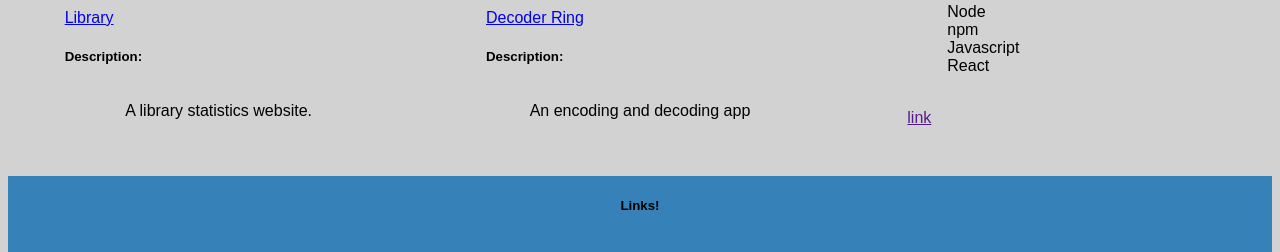
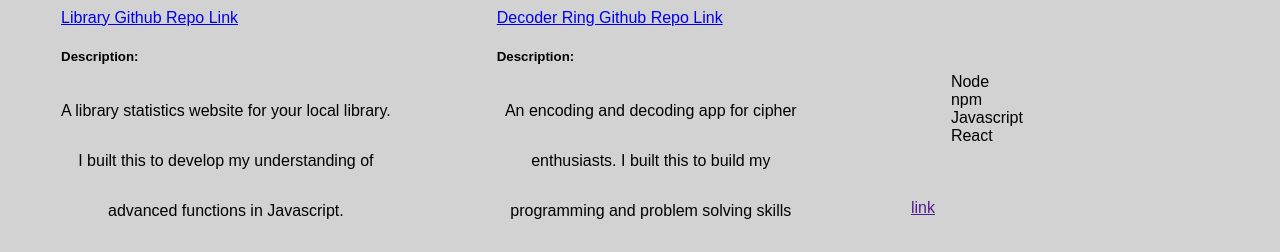
Before and after one commit to brady-ch/Portfolio_Assignment, a plain HTML site: page projects.html in a window 1280 px wide. Shown: the part 1173-1425 px from the top of the page. Drawn offline with Linux system fonts and the light colour scheme.

Commit message:
added more detailed descriptions to the projects page

```diff
--- a/projects.html
+++ b/projects.html
@@ -42,9 +42,11 @@
             <li>npm</li>
             <li>Javascript</li>
         </ul>
-        <a href="https://github.com/brady-ch/Project_Library.git">Library </a>
+        <a href="https://github.com/brady-ch/Project_Library.git">Library Github Repo Link</a>
         <h5>Description:</h5>
-        <p>A library statistics website.</p>
+        <p>A library statistics website for your local library.</p>
+        <p>I built this to develop my understanding of </p>
+        <p>advanced functions in Javascript.</p>
     </div>
     <div>
         <h3>Decoder Ring:</h3>
@@ -57,9 +59,11 @@
             <li>npm</li>
             <li>Javascript</li>
         </ul>
-        <a href="https://github.com/brady-ch/decoder-ring.git">Decoder Ring</a>
+        <a href="https://github.com/brady-ch/decoder-ring.git">Decoder Ring Github Repo Link</a>
         <h5>Description:</h5>
-        <p>An encoding and decoding app</p>
+        <p>An encoding and decoding app for cipher </p>
+        <p>enthusiasts. I built this to build my </p>
+        <p>programming and problem solving skills</p>
     </div>
 
     <div>
--- a/style.css
+++ b/style.css
@@ -99,8 +99,5 @@ main article p {
 
 .projects-section div p {
   text-align: center;
+  flex-wrap: wrap;
 }
-
-.projects-section div a {
-  justify-content: space-around;
-}
```
Also changed, not shown: index.html (+2 -0 lines).
